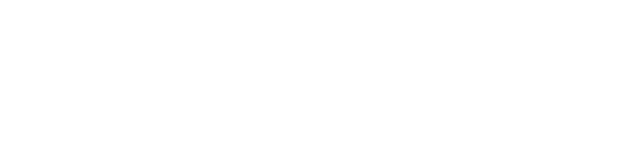
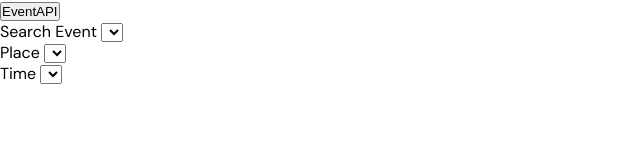
Before and after one commit to EirikOrkelbog/EventAPI, a plain HTML site: page index.html in a window 1280 px wide. Shown: the whole page, without its empty margins (0-640 px from the left). Drawn offline with Linux system fonts and the light colour scheme.

Commit message:
Added html for header

```diff
--- a/index.html
+++ b/index.html
@@ -9,6 +9,36 @@
 	</head>
 
 	<body>
+		<header>
+			<div class="header_image">
+				<button href="/" class="header_logo">EventAPI</button>
 
+				<div class="header_search-box">
+					<div class="search-box">
+						<label for="search-event" class="search-box_name">Search Event</label>
+
+						<select name="search-event" id="search-event">
+							<option value=""></option>
+						</select>
+					</div>
+
+					<div class="search-box">
+						<label for="place" class="search-box_name">Place</label>
+
+						<select name="place" id="place">
+							<option value=""></option>
+						</select>
+					</div>
+
+					<div class="search-box">
+						<label for="time" class="search-box_name">Time</label>
+
+						<select name="time" id="time">
+							<option value=""></option>
+						</select>
+					</div>
+				</div>
+			</div>
+		</header>
 	</body>
 </html>
```
